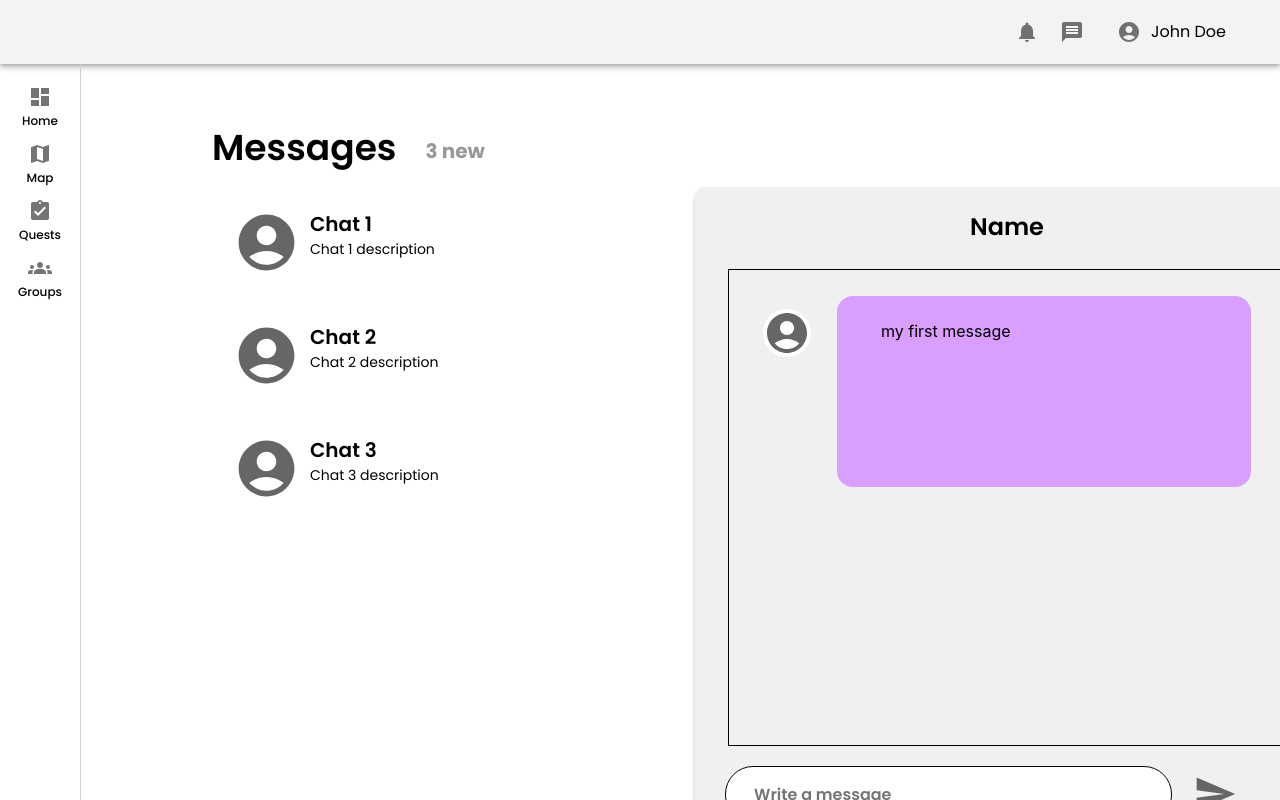
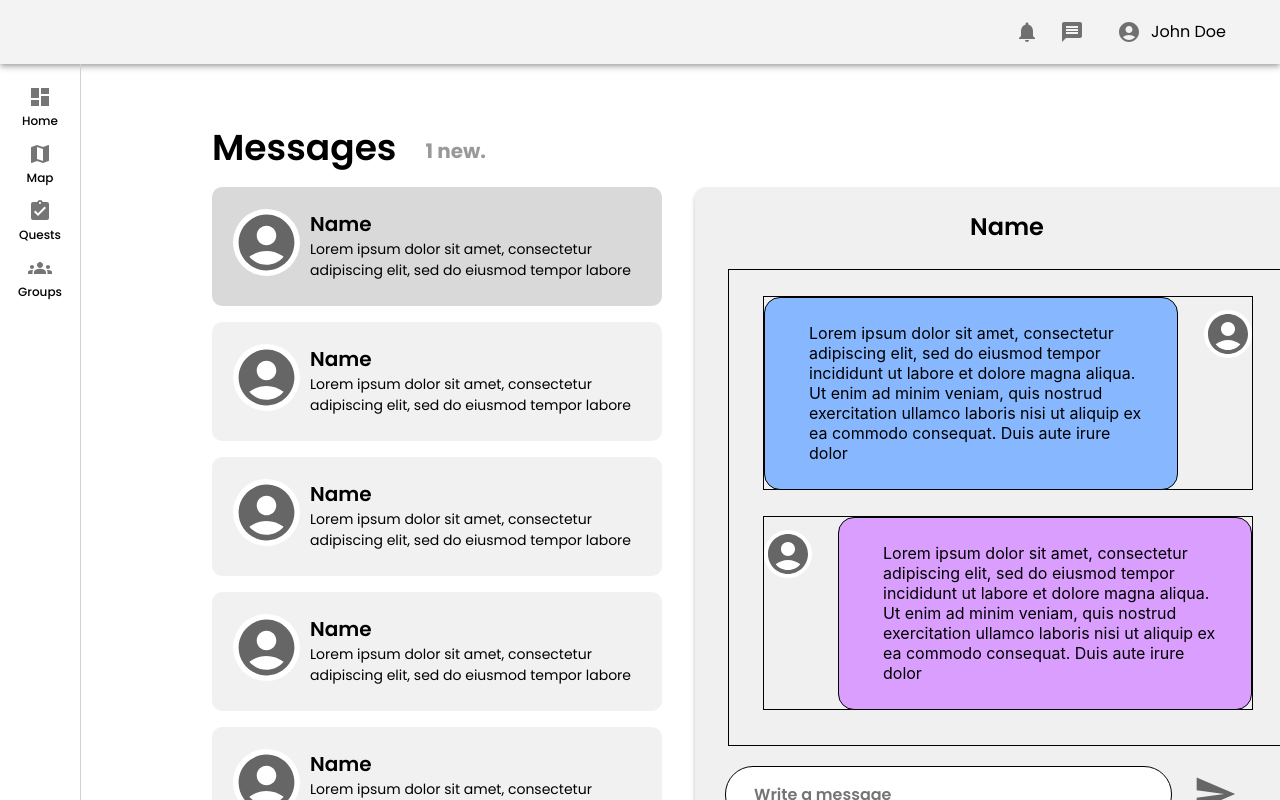
Before and after one commit to sandeep-bh-dev/Coquest-WebApp, a React (Create React App) app in the folder frontend/: page /message in a window 1280 px wide. Shown: the top 800 px of the page. Built offline with nearby package versions, Linux system fonts and the light colour scheme.

Commit message:
Revert "adding property to messages, still fixing bugs"
This reverts commit 427d3632912420271849e5b3c48f6efeb0e74f2f.

```diff
--- a/frontend/src/pages/Message/Message.tsx
+++ b/frontend/src/pages/Message/Message.tsx
@@ -1,96 +1,9 @@
-import React, { useState } from "react";
+import React from "react";
 import "./style.css";
 import AccountCircleIcon from "@mui/icons-material/AccountCircle";
 import SendIcon from "@mui/icons-material/Send";
 import IconButton from "@mui/material/IconButton";
 import { styled } from "@mui/material/styles";
-
-const mockMessages = [
-	{
-		id: "chatID1",
-		members: ["zeeshanID", "zeeshanID1"],
-		name: "Chat 1",
-		description: "Chat 1 description",
-	},
-	{
-		id: "chatID2",
-		members: ["zeeshanID", "zeeshanID1"],
-		name: "Chat 2",
-		description: "Chat 2 description",
-	},
-	{
-		id: "chatID3",
-		members: ["zeeshanID", "zeeshanID1"],
-		name: "Chat 3",
-		description: "Chat 3 description",
-	},
-];
-const mockMessageContents = [
-	[
-		{
-			sentFrom: "zeeshanID",
-			message: "my first message",
-			time: "3/24/2023, 7:32:31 PM",
-			unreadBy: {
-				zeeshanID: 0,
-				zeeshanID1: 1,
-			},
-		},
-		// ... more messages for chatID1 ...
-	],
-	[
-		{
-			sentFrom: "zeeshanID",
-			message: "my 2nd message",
-			time: "3/24/2023, 7:37:51 PM",
-			unreadBy: {
-				zeeshanID: 1,
-				zeeshanID1: 0,
-			},
-		},
-		// ... more messages for chatID2 ...
-		{
-			sentFrom: "zeeshanID",
-			message: "my 2nd message",
-			time: "3/24/2023, 7:37:51 PM",
-			unreadBy: {
-				zeeshanID: 1,
-				zeeshanID1: 0,
-			},
-		},
-		{
-			sentFrom: "zeeshanID",
-			message: "my 2nd message",
-			time: "3/24/2023, 7:37:51 PM",
-			unreadBy: {
-				zeeshanID: 0,
-				zeeshanID1: 1,
-			},
-		},
-		// ... more messages for chatID2 ...
-	],
-	[
-		{
-			sentFrom: "zeeshanID",
-			message: "my 3rd message",
-			time: "3/24/2023, 7:37:51 PM",
-			unreadBy: {
-				zeeshanID: 1,
-				zeeshanID1: 1,
-			},
-		},
-		{
-			sentFrom: "zeeshanID",
-			message: "my 3rd message",
-			time: "3/24/2023, 7:37:51 PM",
-			unreadBy: {
-				zeeshanID: 0,
-				zeeshanID1: 1,
-			},
-		},
-	],
-	// ... more message content arrays for other chats ...
-];
 
 const StyledIcon = styled(AccountCircleIcon)({
 	fontSize: 67,
@@ -140,18 +53,10 @@ interface MessageCardProps {
 	icon: React.ReactElement<typeof AccountCircleIcon>;
 	name: string;
 	message: string;
-	onClick: () => void;
-	selected: boolean;
 }
 
-const MessageCard = ({
-	icon,
-	name,
-	message,
-	onClick,
-	selected,
-}: MessageCardProps) => (
-	<div onClick={onClick}>
+const MessageCard = ({ icon, name, message }: MessageCardProps) => (
+	<div className="messages-container-cards">
 		<div className="message-card-inner-div">
 			<div className="card-icon-div">{icon}</div>
 			<div className="card-content-wrapper">
@@ -175,79 +80,85 @@ const SelectedMessageCard = ({ icon, name, message }: MessageCardProps) => (
 );
 
 const Message = () => {
-	const [selectedMessage, setSelectedMessage] = useState(0);
-	const [selectedMessageContent, setSelectedMessageContent] = useState<
-		{ sentFrom: string; message: string; time: string }[]
-	>(mockMessageContents[0]);
-
-	const messageCards = mockMessages.map((card, index) => (
+	const messageCards = [...Array(6)].map((_, index) => (
 		<MessageCard
 			key={index}
 			icon={<StyledIcon />}
-			name={card.name}
-			message={card.description}
-			onClick={() => {
-				setSelectedMessage(index);
-				// Replace the following line with the actual API call to fetch messages for the selected card
-				setSelectedMessageContent(mockMessageContents[index]);
-			}}
-			selected={selectedMessage === index}
+			name="Name"
+			message="Lorem ipsum dolor sit amet, consectetur adipiscing elit, sed do eiusmod tempor labore "
 		/>
 	));
 
-	const currentUserId = "messagetest1"; // Replace this with the actual user ID of the current user
-	const chatContent = selectedMessageContent.map((message, index) => {
-		const isFromCurrentUser = message.sentFrom === currentUserId;
-
-		return (
-			<div
-				key={index}
-				className={`chat-content-container-${
-					isFromCurrentUser ? "from-this-user" : "from-other-user"
-				}`}
-			>
-				{isFromCurrentUser ? (
-					<>
-						<div className="chat-message-content-from-this-user">
-							<div className="chat-message-content-inner">
-								{message.message}
-							</div>
-						</div>
-						<div className="message-icon-div">
-							<StyledMessageIcon />
-						</div>
-					</>
-				) : (
-					<>
-						<div className="message-icon-div">
-							<StyledMessageIcon />
-						</div>
-						<div className="chat-message-content-from-other-user">
-							<div className="chat-message-content-inner">
-								{message.message}
-							</div>
-						</div>
-					</>
-				)}
-			</div>
-		);
-	});
-
 	return (
-		<div className="message">
+		<div>
 			<div className="title-container">
 				<h1 className="messages-title">Messages</h1>
-				<p className="messages-new-notify">3 new</p>
+				<MessagesNumber number={1} />
 			</div>
+
 			<div className="messages-container">
-				<div className="messages-container-left">{messageCards}</div>
+				<div className="messages-container-left">
+					<SelectedMessageCard
+						icon={<StyledIcon />}
+						name="Name"
+						message="Lorem ipsum dolor sit amet, consectetur adipiscing elit, sed do eiusmod tempor labore "
+					/>
+
+					{messageCards}
+				</div>
 				<div className="messages-container-right">
 					<div className="chat-name-div">Name</div>
 					<div
 						className="chat-container"
 						style={{ border: "1px solid black" }}
 					>
-						{chatContent}
+						<div
+							className="chat-content-container-from-this-user"
+							style={{ border: "1px solid black" }}
+						>
+							<div
+								className="chat-message-content-from-this-user"
+								style={{ border: "1px solid black" }}
+							>
+								{" "}
+								<div className="chat-message-content-inner">
+									Lorem ipsum dolor sit amet, consectetur
+									adipiscing elit, sed do eiusmod tempor
+									incididunt ut labore et dolore magna aliqua.
+									Ut enim ad minim veniam, quis nostrud
+									exercitation ullamco laboris nisi ut aliquip
+									ex ea commodo consequat. Duis aute irure
+									dolor
+								</div>
+							</div>
+							<div className="message-icon-div">
+								<StyledMessageIcon />
+							</div>
+						</div>
+						<div
+							className="chat-content-container-from-other-user"
+							style={{ border: "1px solid black" }}
+						>
+							<div className="message-icon-div">
+								<StyledMessageIcon />
+							</div>
+
+							<div
+								className="chat-message-content-from-other-user"
+								style={{ border: "1px solid black" }}
+							>
+								{" "}
+								<div className="chat-message-content-inner">
+									Lorem ipsum dolor sit amet, consectetur
+									adipiscing elit, sed do eiusmod tempor
+									incididunt ut labore et dolore magna aliqua.
+									Ut enim ad minim veniam, quis nostrud
+									exercitation ullamco laboris nisi ut aliquip
+									ex ea commodo consequat. Duis aute irure
+									dolor
+								</div>
+							</div>
+						</div>
 					</div>
 					<div className="chat-input-div">
 						<InputField />
--- a/frontend/src/pages/Message/style.css
+++ b/frontend/src/pages/Message/style.css
@@ -6,7 +6,6 @@
 	margin-top: 57px;
 	margin-left: 212px;
 }
-
 .messages-title {
 	/* H1 */
 	font-family: "Poppins";
@@ -45,25 +44,18 @@
 	width: 450px;
 	height: 929px;
 }
-.messages-container-cards {
+.selected-messages-container-cards {
 	width: 450px;
 	height: 119px;
 
 	background: #d9d9d9;
 	border-radius: 10px;
 }
-.messages-container-cards-read {
+.messages-container-cards {
 	width: 450px;
 	height: 119px;
 
 	background: #f1f1f1;
-	border-radius: 10px;
-}
-.messages-container-cards-unread {
-	width: 450px;
-	height: 119px;
-
-	background: #d9d9d9;
 	border-radius: 10px;
 }
 .message-card-inner-div {
```
